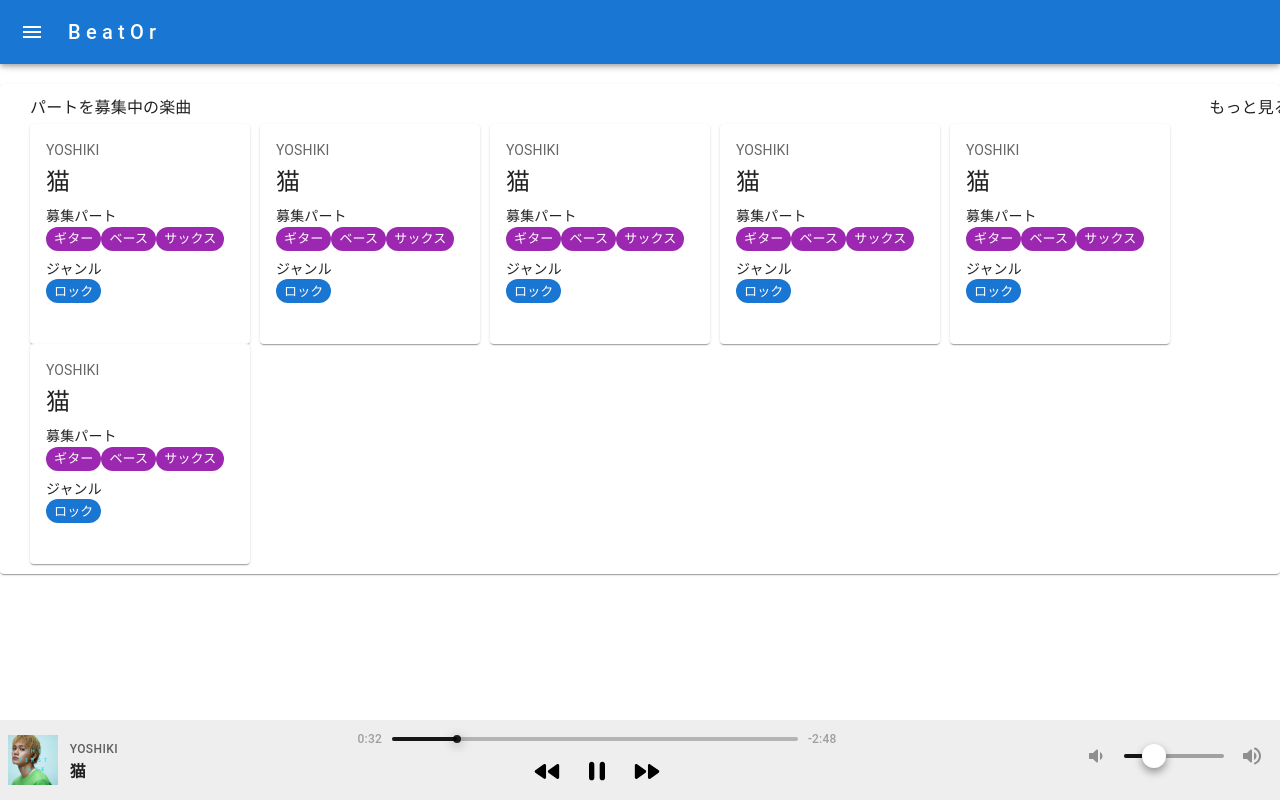
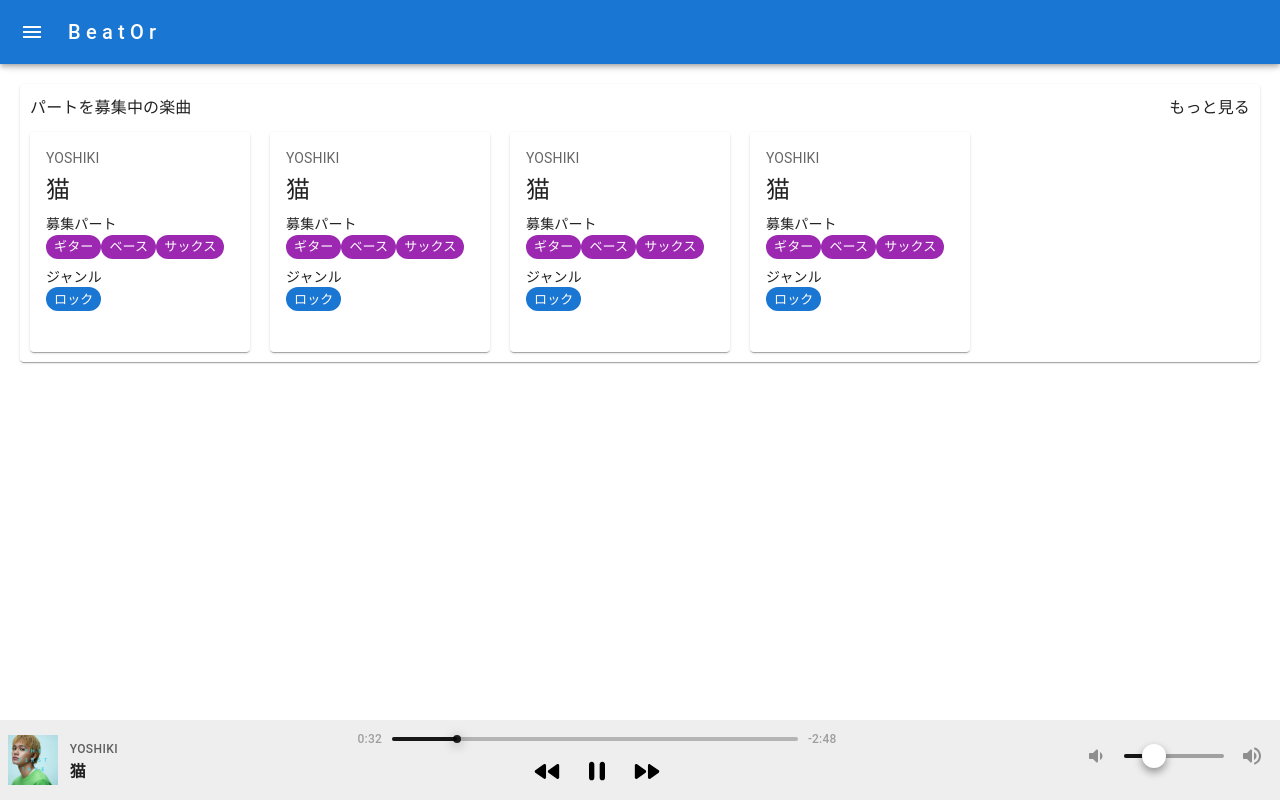
Before and after one commit to Jumpei-Arigaya/beator-front-web, a Next.js app: page / in a window 1280 px wide. Built offline with nearby package versions, Linux system fonts and the light colour scheme.

Commit message:
CSS修正

```diff
--- a/src/features/lookingForSounds/components/LookingForSounds.tsx
+++ b/src/features/lookingForSounds/components/LookingForSounds.tsx
@@ -15,11 +15,11 @@ const LookingForSounds = () => {
   } = useLookingForSounds();
 
   return (
-    <Paper>
+    <Paper sx={{ margin: "20px" }}>
       <Grid
         container
         alignItems="center"
-        sx={{ width: "100%", padding: "10px", margin: "20px" }}
+        sx={{ width: "100%", padding: "10px" }}
       >
         <Grid item xs={6}>
           <Typography variant="subtitle1">パートを募集中の楽曲</Typography>
@@ -27,8 +27,8 @@ const LookingForSounds = () => {
         <Grid item xs={6} style={{ textAlign: "right" }}>
           <Typography variant="subtitle1">もっと見る</Typography>
         </Grid>
-        <Grid container item xs={12} sx={{ mt: "2px" }}>
-          {[...Array(6)].map((_, index) => (
+        <Grid container item xs={12} sx={{ marginTop: "10px" }}>
+          {[...Array(4)].map((_, index) => (
             <Grid item key={index}>
               <PostCard
                 play={play}
--- a/src/features/lookingForSounds/components/PostCard.tsx
+++ b/src/features/lookingForSounds/components/PostCard.tsx
@@ -41,7 +41,7 @@ export const PostCard = (props: PostCardProps) => {
       sx={{
         width: "220px",
         height: "220px",
-        marginRight: "10px",
+        marginRight: "20px",
         cursor: "pointer",
         position: "relative",
         transition: "background-color 0.3s",
```
